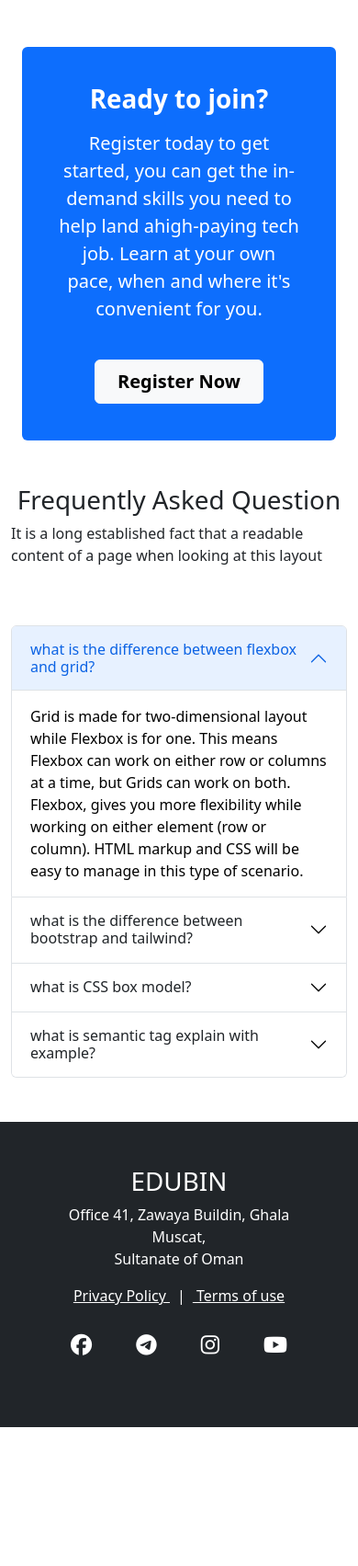
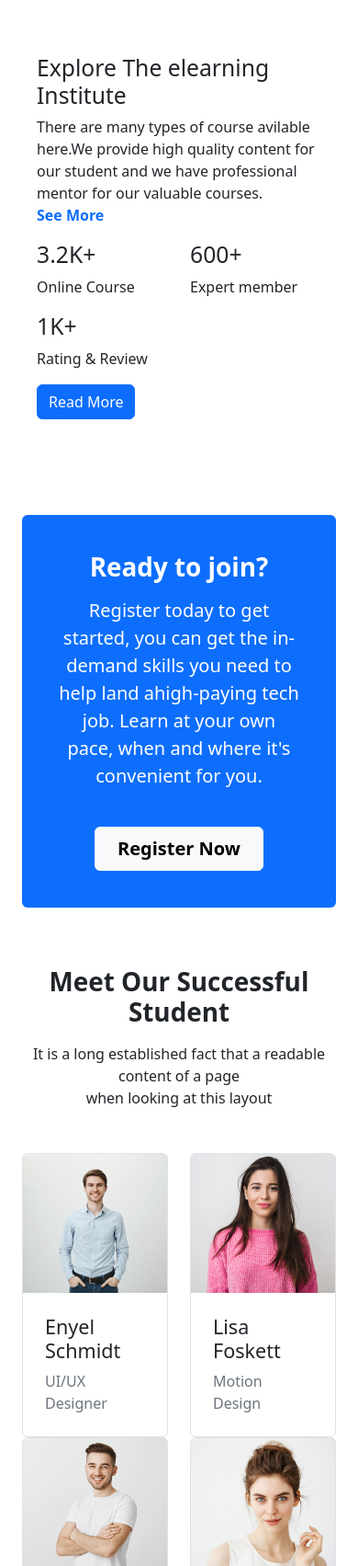
Before and after one commit to tasnimtusu7/edtech-website, a plain HTML site: page index.html in a window 390 px wide. Shown: the part 4156-5859 px from the top of the page at 92% size. Before the commit the page ends 5708 px from the top, so only its background shows below. Drawn offline with nearby package versions, Linux system fonts and the light colour scheme.

Commit message:
institute added

```diff
--- a/index.html
+++ b/index.html
@@ -30,7 +30,7 @@
                     <a class="nav-link active" aria-current="page" href="#about">About</a>
                   </li>
                   <li class="nav-item">
-                    <a class="nav-link active" aria-current="page" href="#">Success</a>
+                    <a class="nav-link active" aria-current="page" href="#topstu">Top Student</a>
                   </li>
                   <li class="nav-item">
                     <a class="nav-link active" aria-current="page" href="#register">Register</a>
@@ -162,6 +162,43 @@
     </div>
     <!--courses end-->
 
+     <!-- institute start -->
+     <section class="my-5">
+      <div class="container">
+          <div class="row bg-dengar ">
+              <div class="col-12 col-sm-5 p-0 d-flex align-items-center">
+                  <img class="img-fluid d-none d-md-block d-lg-block" src="images/working.png" alt="">
+              </div>
+              <div class="col-12 col-sm-7 d-flex align-items-center py-2">
+                  <div class="mt-5 mt-sm-0 px-3">
+                      <h2>Explore The elearning Institute</h2>
+                      <p>There are many types of course avilable here.We provide high quality content for our student and we have professional mentor for our valuable courses.
+                      <span class="text-primary d-inline-block d-lg-none fw-semibold">See More</span>
+                      </p>
+                      <p class="d-none d-lg-block">We also provide support session for our student.
+                          When anyone of our student faceing any problem in his course then he can join join our live session. We also provide life time access of their courses.</p>
+                      <div class="row">
+                          <div class="col-6 col-md-4 col-lg-4">
+                              <h2>3.2K+</h2>
+                              <p>Online Course</p>
+                          </div>
+                          <div class="col-6 col-md-4 col-lg-4 ">
+                              <h2>600+</h2>
+                              <p>Expert member</p>
+                          </div>
+                          <div class="col-6 col-md-4 col-lg-4">
+                              <h2>1K+</h2>
+                              <p>Rating & Review</p>
+                          </div>
+                      </div>
+                      <button class="btn btn-primary">Read More</button>
+                  </div>
+              </div>
+          </div>
+      </div>
+  </section>
+  <!-- institute end -->
+
     <!--registration now start-->
     <section id="register" class="container-lg pt-5 mt-3 mt-md-5">
       <div class="container-fluid">
@@ -207,6 +244,51 @@
           </div>
   </section>
     <!--registration now start-->
+     <!-- Top Student strat -->
+     <section id="topstu" class="container-lg text-center pt-5 mt-3 mt-md-5">
+      <h1 class="fw-bold">Meet Our Successful Student</h1>
+      <p class="fs-5 my-3"><p>It is a long established fact that a readable content of a page <br> when looking at this layout</p>
+      <div class="row row-cols-md-2 row-cols-lg-4 text-start mt-5">
+          <div class="col">
+              <div class="border rounded h-100">
+                  <img src="images/student/student-1.png" alt="" class="img-fluid">
+                  <div class="p-4">
+                      <h4>Enyel Schmidt</h4>
+                      <p class="m-0 text-secondary">UI/UX Designer</p>
+                  </div>
+              </div>
+          </div>
+          <div class="col">
+              <div class="border rounded h-100">
+                  <img src="images/student/student-2.png" alt="" class="img-fluid">
+                  <div class="p-4">
+                      <h4>Lisa Foskett</h4>
+                      <p class="m-0 text-secondary">Motion Design</p>
+                  </div>
+              </div>
+          </div>
+          <div class="col">
+              <div class="border rounded h-100">
+                  <img src="images/student/student-3.png" alt="" class="img-fluid">
+                  <div class="p-4">
+                      <h4>Josh Smith</h4>
+                      <p class="m-0 text-secondary">Graphic Designer</p>
+                  </div>
+              </div>
+          </div>
+          <div class="col">
+              <div class="border rounded h-100">
+                  <img src="images/student/student-4.png" alt="" class="img-fluid">
+                  <div class="p-4">
+                      <h4>Yanina Gaines</h4>
+                      <p class="m-0 text-secondary">Web Developer</p>
+                  </div>
+              </div>
+          </div>
+      </div>
+      <a href="#" class="btn btn-primary px-4 py-2 fs-5 fw-bold mt-5">View All</a>
+  </section>
+<!--top student end-->
 
     <!--frequently start-->
     <div id="about" class="mt-5 mb-5 d-flex flex-column justify-content-center align-items-center">
```
